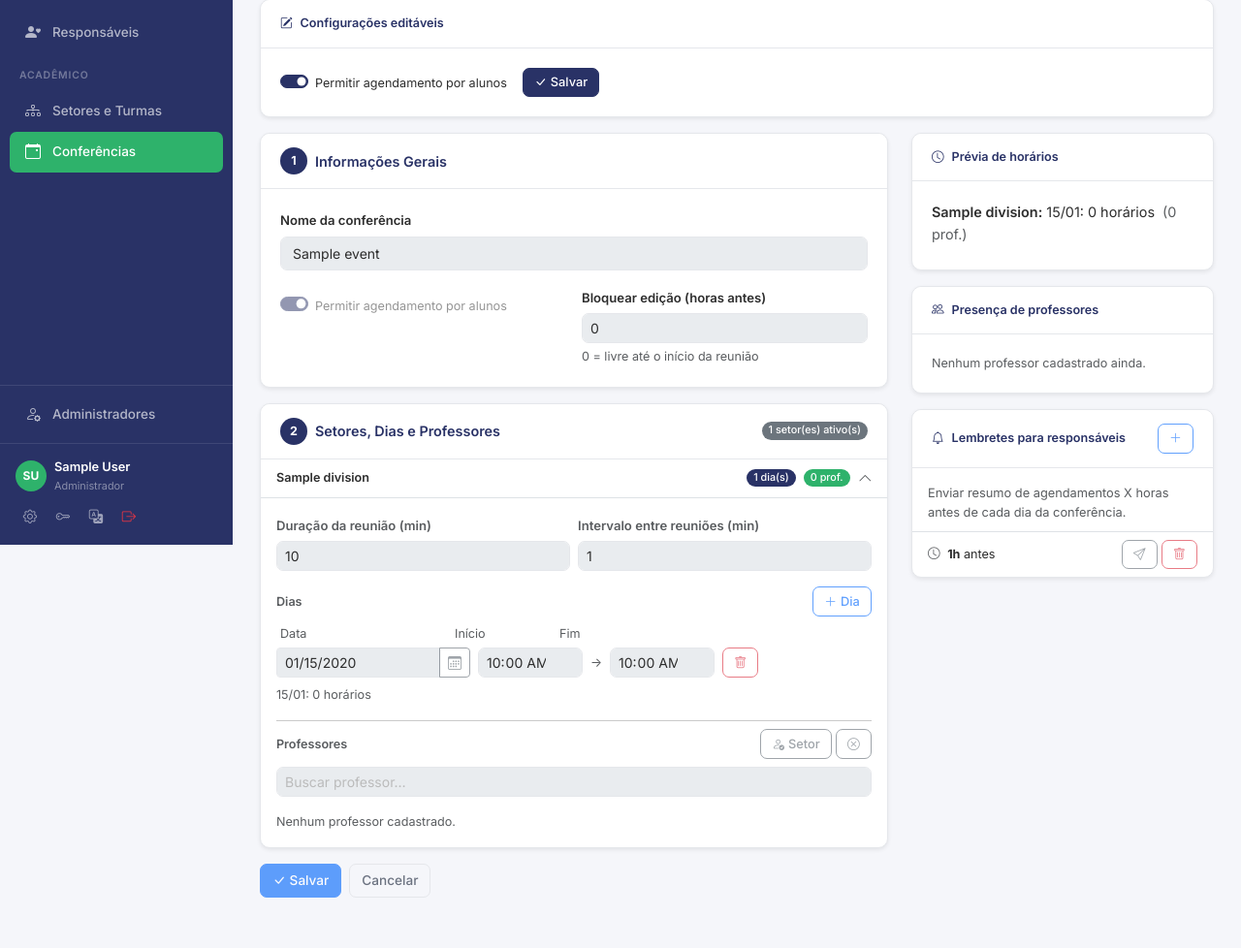
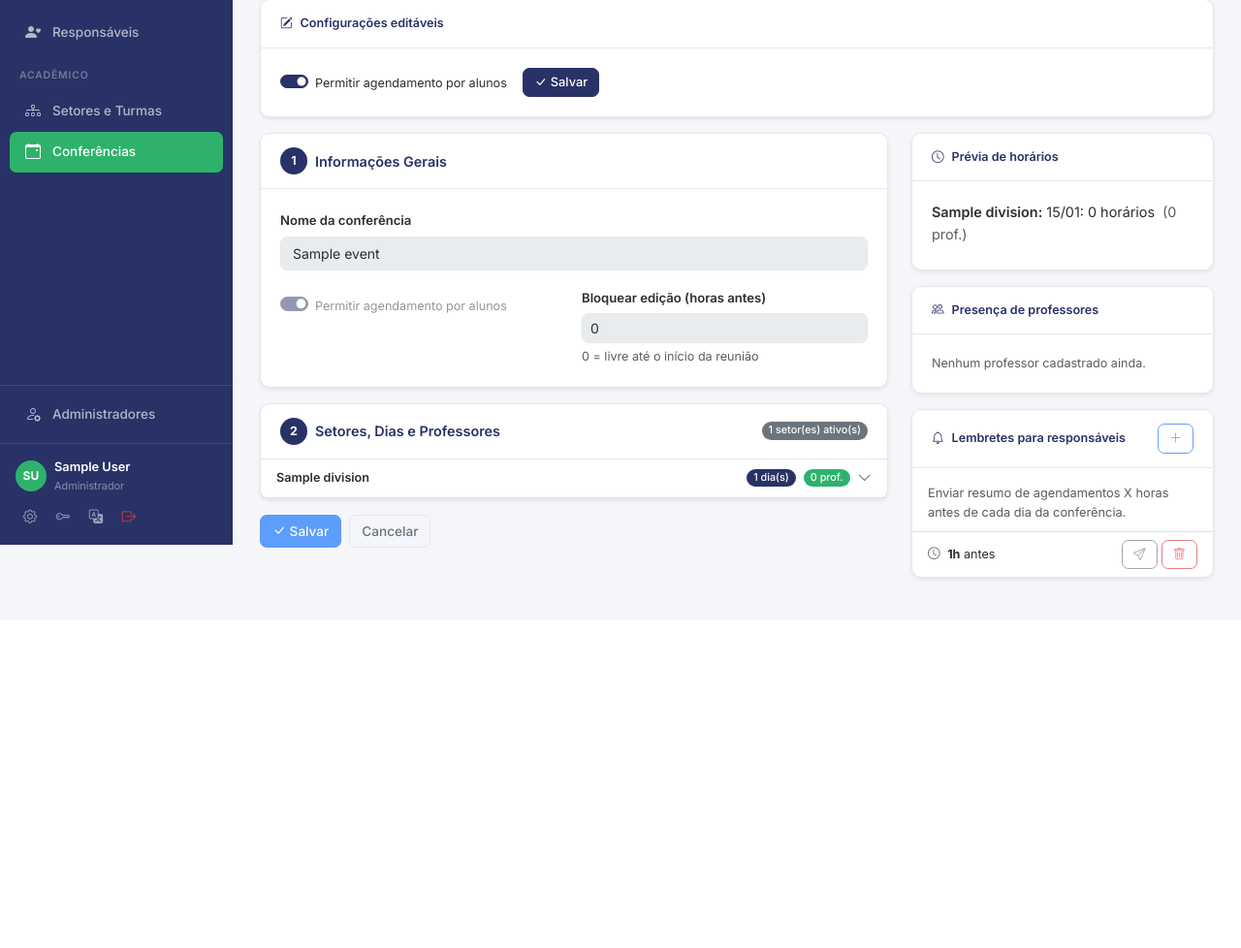
Before and after one commit to djfrednunnenkamp/conference_APP, a Flask app: page /admin/events/1/edit in a window 1280 px wide. Shown: the part 238-1216 px from the top of the page at 97% size. After the commit the page ends 838 px from the top, so only its background shows below. Run offline with Flask 3, Linux system fonts and the light colour scheme; a user stored in the database is signed in; tables that the repository leaves empty hold one stand-in row (values such as "Sample post").

Commit message:
fix: sectors start collapsed by default in event edit form
Co-Authored-By: Claude Sonnet 4.6 <noreply@anthropic.com>

```diff
--- a/app/templates/admin/event_form.html
+++ b/app/templates/admin/event_form.html
@@ -154,7 +154,7 @@
           {% for div in divisions %}
           {% set dk = div.id | string %}
           {% set esect = existing_sectors.get(dk, {}) %}
-          <div class="ev-sector-item{% if event or esect %} open{% endif %}"
+          <div class="ev-sector-item"
                data-div-id="{{ div.id }}" id="evSector_{{ div.id }}">
 
             {# ── Header ─────────────────────────────────────────────── #}
```
